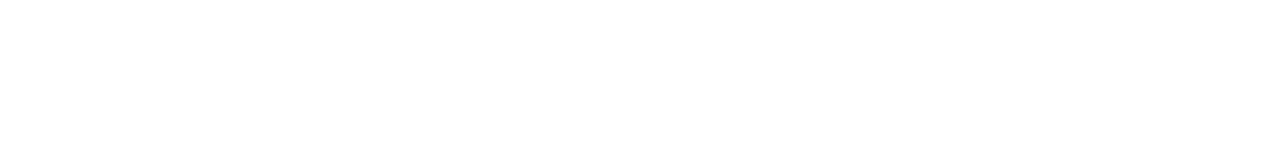
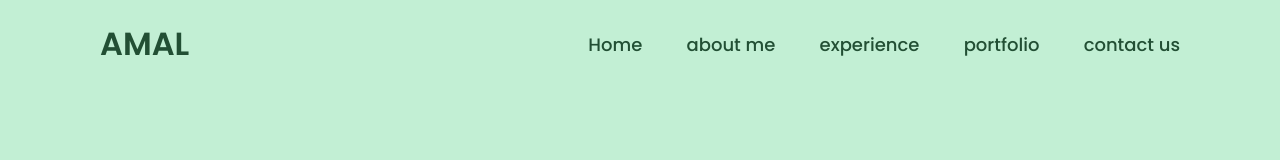
Before and after one commit to amalp000/portfolio-web-, a plain HTML site: page index.html in a window 1280 px wide. Drawn offline with nearby package versions, Linux system fonts and the light colour scheme; a web font is replaced by a local one.

Commit message:
navbar and logo added succesfully

```diff
--- a/index.html
+++ b/index.html
@@ -3,11 +3,25 @@
 <head>
     <meta charset="UTF-8">
     <meta name="viewport" content="width=device-width, initial-scale=1.0">
-    <title>portfolio website</title>
-    <link href="./index.css" rel="stylesheet" />
+    <title>Document</title>
+    <link rel="stylesheet" href="style.css">
+    <link href='https://unpkg.com/boxicons@2.1.4/css/boxicons.min.css' rel='stylesheet'>
+    <link rel="stylesheet" href="https://use.fontawesome.com/releases/v5.15.4/css/all.css">
 
 </head>
 <body>
+    <header class="header">
+        <a href="#" class="logo">AMAL</a>
+
+        <nav class="navbar">
+            <a href="#">Home</a>
+            <a href="#">about me</a>
+            <a href="#">experience</a>
+            <a href="#">portfolio</a>
+            <a href="#">contact us</a>
+        </nav>
+    </header>
+
 
 </body>
 </html>
--- /dev/null
+++ b/style.css
@@ -0,0 +1,89 @@
+@import url('https://fonts.googleapis.com/css2?family=Nunito:ital@1&family=Playpen+Sans&family=Poppins:ital,wght@0,200;0,300;0,400;0,500;0,600;1,100;1,200;1,600&family=Quicksand:wght@500&display=swap');
+*{
+    padding: 0;
+    margin: 0;
+    box-sizing: border-box;
+    list-style: none;
+    scroll-behavior: smooth;
+    text-decoration: none;
+}
+:root{
+    --text-color:#224f34;
+    --hover-color:#6ACA85;
+    --bg-color: #c2efd4;
+    --secon-bg-color:#DBEEDE;
+    --big-font:2.5rem;
+    --normal-font:2rem;
+    --neon-box-shadow:0 0 .5rem #224f34;
+    --h2-font:3rem;
+    --font-neon-text-shadow:0 0 10px #224F34,
+    0 0 20px #224F34,
+    0 0 30px #224F34,
+    0 0 40px #224F34,
+    0 0 70px #224f34,
+    0 0 80px #224F34,
+    0 0 100px #224F34,
+    0 0 150px #224F34;
+}
+/* ::-webkit-scrollbar{
+    height: 0;
+    width: .5rem;
+}
+::-webkit-scrollbar-track{
+    background: var(--secon-bg-color);
+
+}
+::-webkit-scrollbar-thumb{
+    background: var(--hover-color);
+    border-radius: 5rem;
+
+}
+ */
+ body{
+    font-family: "Poppins",sans-serif;
+    background: var(--bg-color);
+    color: var(--text-color);
+}
+.header {
+    position: fixed;
+    top:0 ;
+    left: 0;
+    width: 100%;
+    padding: 20px 100px;
+    display: flex;
+    background: transparent;
+    justify-content: space-between;
+    align-items: center;
+    z-index: 100;
+}
+.logo{
+    font-size: 32px;
+    color: var(--text-color);
+    text-decoration: none;
+    font-weight: 700;
+
+
+}
+.navbar a{
+    position: relative;
+    font-size: 18px;
+    color: var(--text-color);
+    font-weight: 500;
+    text-decoration: none;
+    margin-left: 40px;
+
+}
+.navbar a::before{
+    content: '';
+    position: absolute;
+    top:100%;
+    left: 0;
+    width: 0;
+    height: 2px;
+    background-color:var(--text-color);
+    transition: .3s;
+}
+.navbar a:hover::before{
+    width: 100%;
+
+}
```
Also changed, not shown: index.css (deleted).
